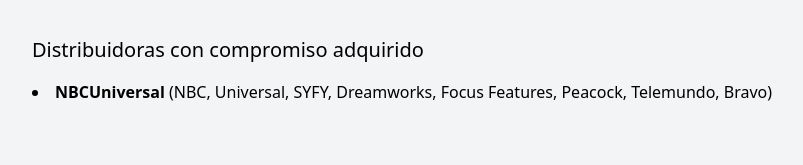
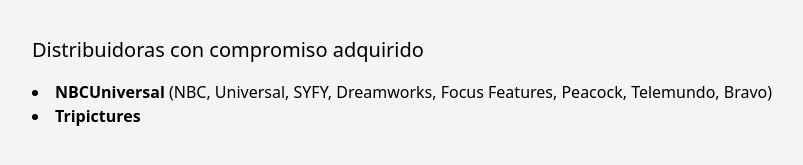
Before and after one commit to mutsuda/pasave.github.io, a Jekyll site: the page built from oklist.md, in a window 1280 px wide. Shown: the part 336-501 px from the top of the page, without its empty margins (160-963 px from the left). Built offline with Jekyll 4.4.1, drawn with Linux system fonts in a browser that asks for light colours.

Commit message:
Update oklist.md

```diff
--- a/oklist.md
+++ b/oklist.md
@@ -24,4 +24,5 @@
 <div class="text-xl pb-4 pt-8">Distribuidoras con compromiso adquirido</div>
 <ul class="list-disc list-inside">
 	<li><span class="font-bold">NBCUniversal</span> (NBC, Universal, SYFY, Dreamworks, Focus Features, Peacock, Telemundo, Bravo)</li>
+<li class="font-bold">Tripictures</li>
 </ul>
```
